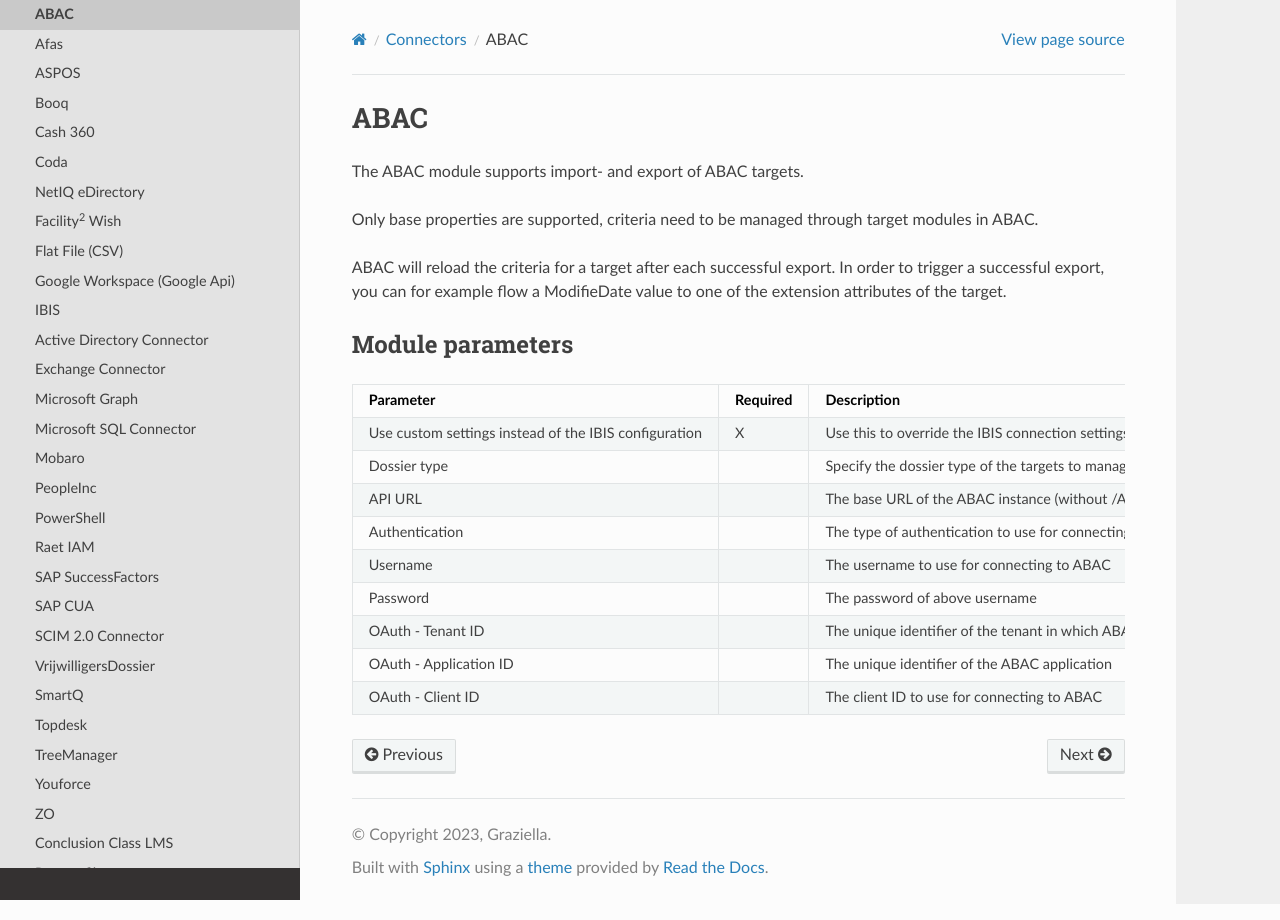
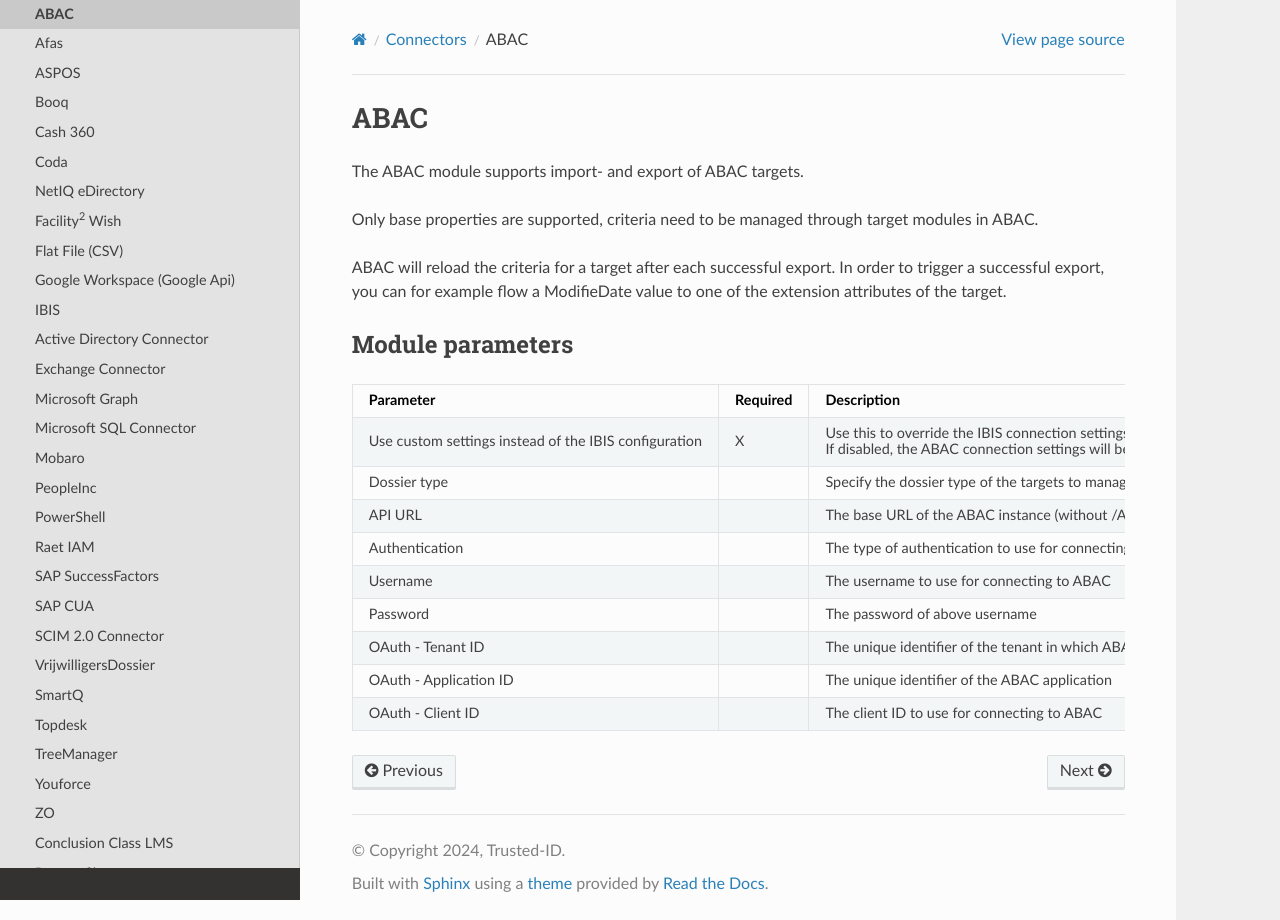
Before and after one commit to Raoulorlando/rtd-tutorial, a Sphinx documentation site: the page built from docs/source/Documentatie/Connector_ABAC.md, in a window 1280 px wide. Built offline with Sphinx 7.4.7 and the Read the Docs theme 2.0.0, drawn with Linux system fonts in a browser that asks for light colours; nearby versions of some CDN libraries; some web fonts are replaced; library files that are not in the unit come from our copies; pages that are not in the unit, such as notebooks, are missing from menus.

```diff
--- a/docs/source/Documentatie/Connector_ABAC.md
+++ b/docs/source/Documentatie/Connector_ABAC.md
@@ -13,7 +13,7 @@ ModifieDate value to one of the extension attributes of the target.
 
 |                       Parameter                       | Required | Description                                                        |
 |:-----------------------------------------------------:|:------------:|:--------------------------------------------------------------:|
-| Use custom settings instead of the IBIS configuration | X        | Use this to override the IBIS connection settings for ABAC. \\\n If disabled, the ABAC connection settings will be determined from the IBIS configuration |
+| Use custom settings instead of the IBIS configuration | X        | Use this to override the IBIS connection settings for ABAC. <br> If disabled, the ABAC connection settings will be determined from the IBIS configuration |
 | Dossier type                                          |          | Specify the dossier type of the targets to manage. If left empty, all targets will be imported                                                       |
 | API URL                                               |          | The base URL of the ABAC instance (without /API or /OData)                                                                                           |
 | Authentication                                        |          | The type of authentication to use for connecting to ABAC                                                                                             |
--- a/docs/source/conf.py
+++ b/docs/source/conf.py
@@ -2,9 +2,9 @@
 
 # -- Project information
 
-project = 'Pizza'
-copyright = '2023, Graziella'
-author = 'Cook'
+project = 'IBIS Wiki'
+copyright = '2024, Trusted-ID'
+author = 'R. Grollé'
 
 release = '0.1'
 version = '0.1.0'
```
